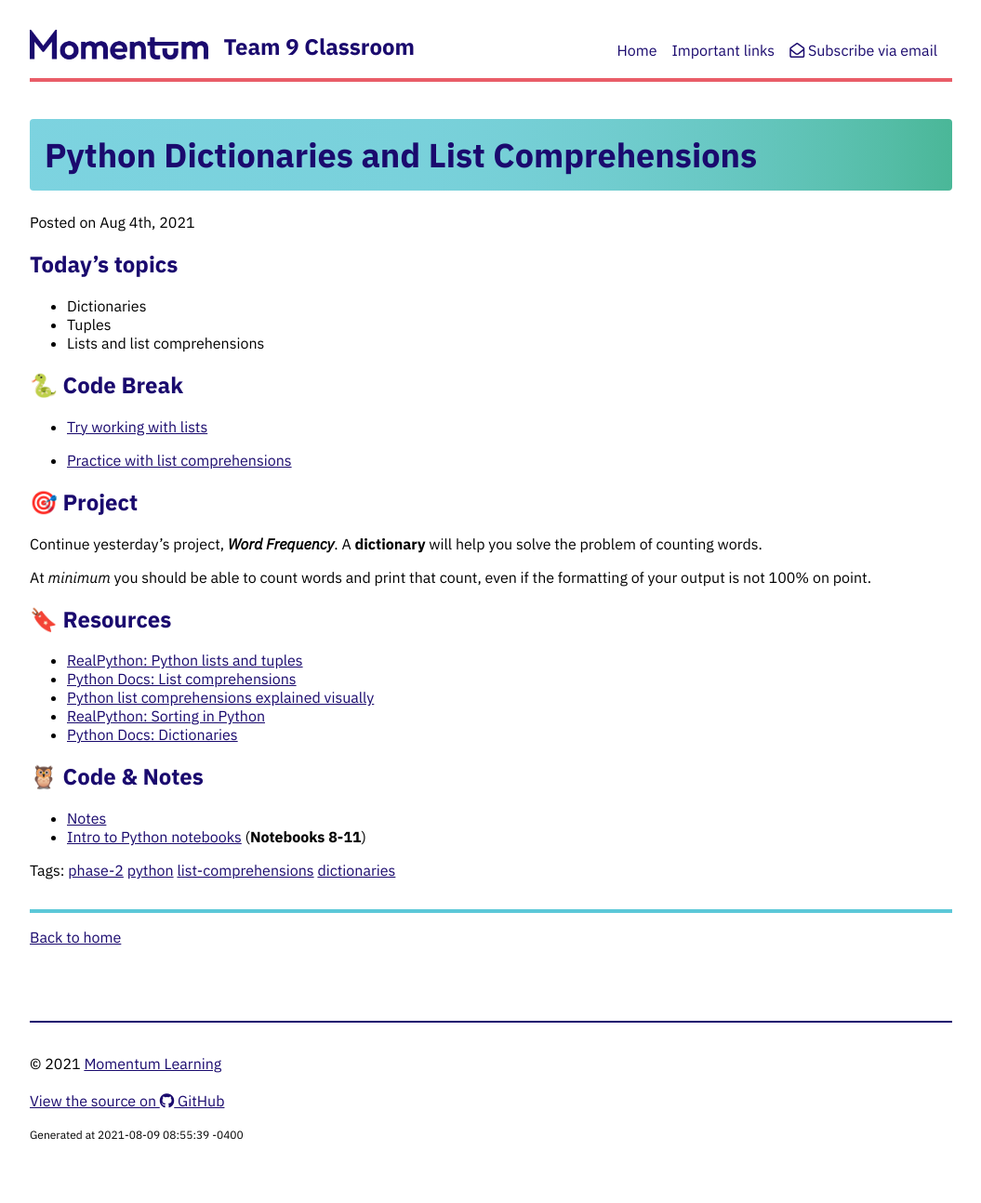
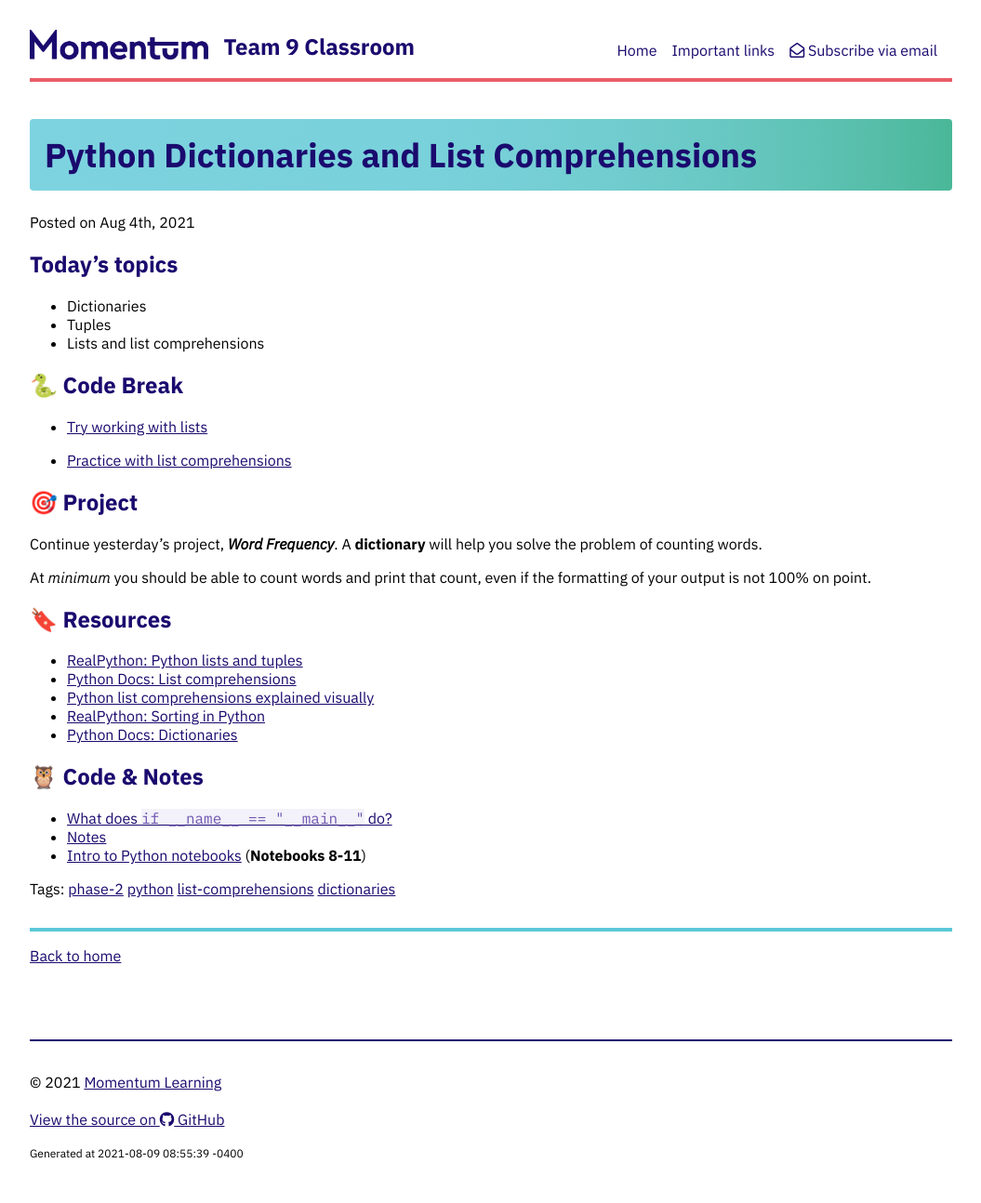
Before and after one commit to Momentum-Team-9/momentum-team-9.github.io, a Jekyll site: the page built from _posts/2021-08-04-py-lists-and-dicts.md, in a window 1280 px wide. Shown: the whole page at 93% size, without its empty margins (112-1167 px from the left). Built offline with Jekyll 4.4.1, drawn with Linux system fonts in a browser that asks for light colours; nearby versions of some CDN libraries.

Commit message:
Add notes for __main__ method

```diff
--- a/_posts/2021-08-04-py-lists-and-dicts.md
+++ b/_posts/2021-08-04-py-lists-and-dicts.md
@@ -33,5 +33,6 @@ At _minimum_ you should be able to count words and print that count, even if the
 
 ## 🦉 Code & Notes
 
+- [What does `if __name__ == "__main__"` do?](https://github.com/momentumlearn/student-resources/blob/main/articles/pymain.md)
 - [Notes](https://github.com/Momentum-Team-8/notes/blob/main/python-lists-dicts-tuples.md)
 - [Intro to Python notebooks](https://github.com/Momentum-Team-8/python-notebooks) (**Notebooks 8-11**)
```
